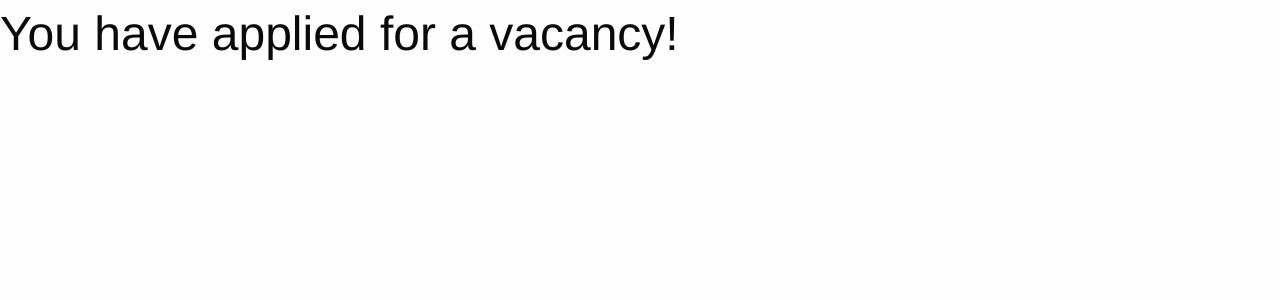
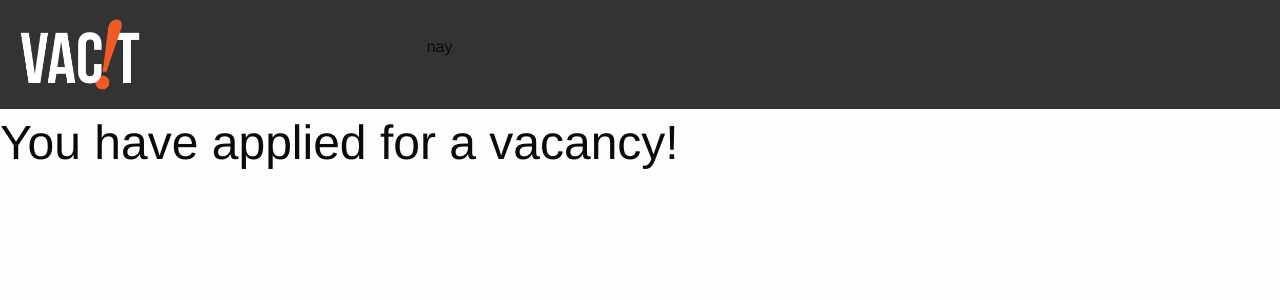
Before and after one commit to BramAStevens/Educom-Vacit, a Symfony app: template Vacit/templates/application/apply_vacancy.html.twig in a window 1280 px wide. Shown: the top 300 px of the page. Run offline with Twig, Linux system fonts and the light colour scheme; the template is opened without the code that fills it, so the values that code supplies are empty; some libraries are stand-ins or nearby versions.

Commit message:
header works more or less

```diff
--- a/Vacit/templates/base.html.twig
+++ b/Vacit/templates/base.html.twig
@@ -3,6 +3,7 @@
     <head>
         <meta charset="UTF-8">
         <title>{% block title %}Welcome!{% endblock %}</title>
+<link rel="stylesheet" type="text/css" href="/assets/css/main.css"/>
 <!-- Compressed CSS -->
 <link rel="stylesheet" href="https://cdn.jsdelivr.net/npm/foundation-sites@6.6.3/dist/css/foundation.min.css" integrity="sha256-ogmFxjqiTMnZhxCqVmcqTvjfe1Y/ec4WaRj/aQPvn+I=" crossorigin="anonymous">
 <!-- Compressed JavaScript -->
@@ -17,7 +18,9 @@
         {% block stylesheets %}{% endblock %}
     </head>
     <body>
+        {% include "headerfooter/header.html.twig" %}
         {% block body %}{% endblock %}
         {% block javascripts %}{% endblock %}
+        {% include "headerfooter/footer.html.twig" %}
     </body>
 </html>
--- /dev/null
+++ b/Vacit/templates/headerfooter/footer.html.twig
@@ -0,0 +1,3 @@
+<footer>
+
+</footer>
--- /dev/null
+++ b/Vacit/templates/headerfooter/header.html.twig
@@ -0,0 +1,17 @@
+<div class="header">
+<div class="grid-x align-middle" id="headerbar"  style="text-align: right;">
+ <div class="cell medium-4 medium-cell-block-y">
+<img src="/assets/logo/vacit-logo-white.png" class="media-object margin-left-1 margin-top-1" style="height: 30%; width: 30%;">
+</div>
+{% if app.user %}
+    <div class="cell medium-8 medium-cell-block-y float-right margin-top-3">
+    <ul id="headertext" class="float-right">LOGOUT</ul>
+    <ul id="headertext" class="float-right">MY PROFILE</ul>
+    <ul id="headertext" class="float-right">MY APPLICATIONS</ul>
+    </div>
+    {% else %}
+    <p>nay</p>
+    {% endif %}
+
+    </div>
+  </div>
```
Also changed, not shown: Vacit/templates/user/update_candidate_profile.html.twig (+14 -3 lines), Vacit/public/assets/css/main.css (added), Vacit/public/assets/fonts/BebasNeue.ttf (added), Vacit/public/assets/fonts/Roboto-Condensed.ttf (added), Vacit/public/assets/logo/vacit-logo-black.png (added), Vacit/public/assets/logo/vacit-logo-white.png (added).
